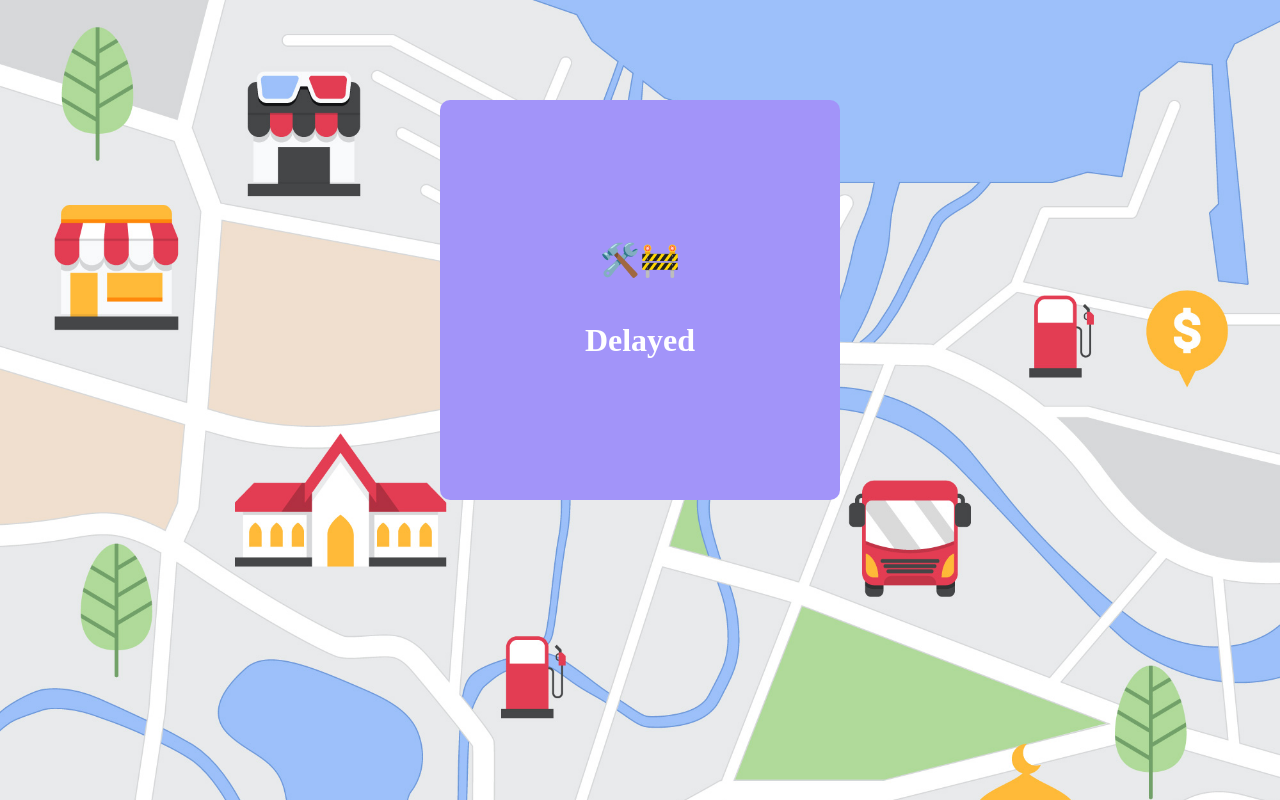
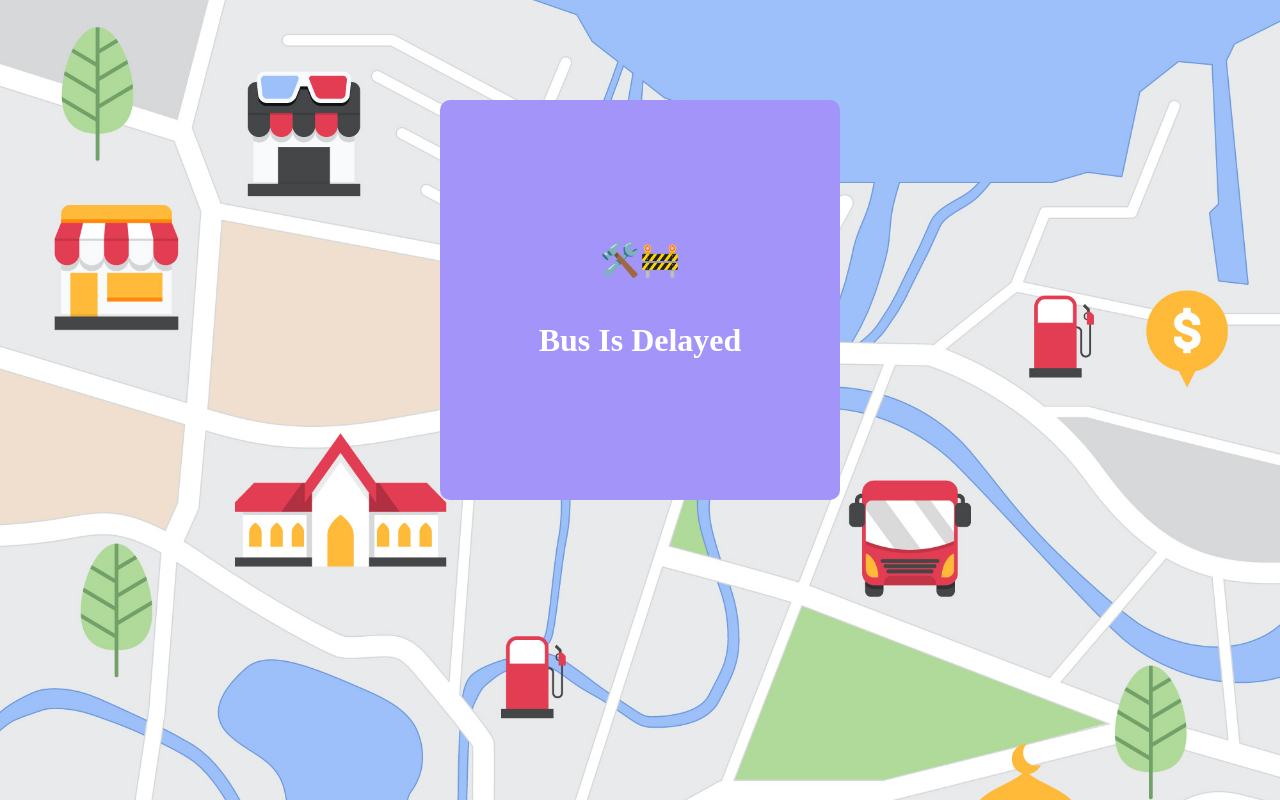
Before and after one commit to WanHafizuddin/bus-status-ui, a plain HTML site: page bus1.html in a window 1280 px wide. Drawn offline with Linux system fonts and the light colour scheme.

Commit message:
Update bus1.html

```diff
--- a/bus1.html
+++ b/bus1.html
@@ -11,7 +11,7 @@
 
   <div class="advice-container">
       <h1>🛠️🚧</h1>
-      <h1>Delayed</h1>
+      <h1>Bus Is Delayed</h1>
   </div>
 
 
```
